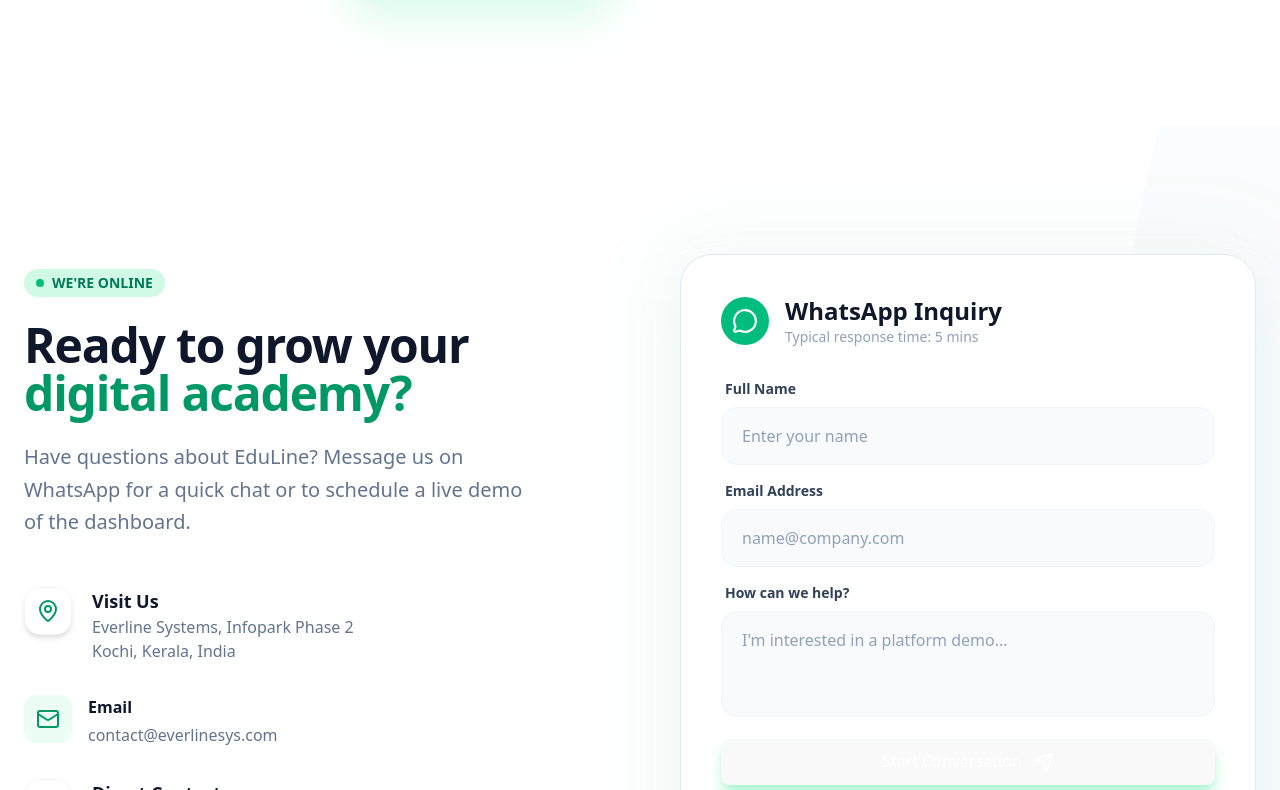
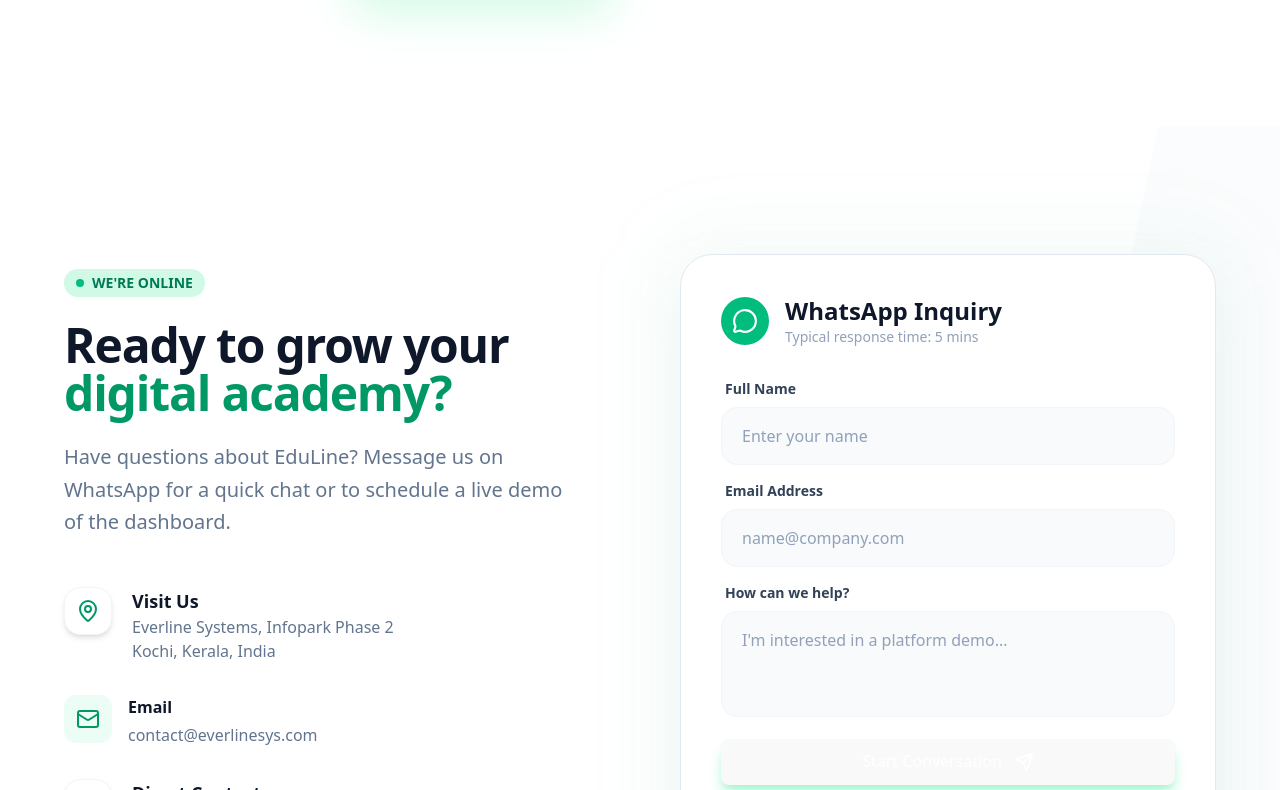
Before and after one commit to everlinesys/eduline, a React (Vite) app: page / in a window 1280 px wide. Shown: the part 10790-11580 px from the top of the page. Built offline with nearby package versions, Linux system fonts and the light colour scheme.

Commit message:
basic price change-

```diff
--- a/src/components/Contact.jsx
+++ b/src/components/Contact.jsx
@@ -15,7 +15,7 @@
     };
 
     return (
-        <section className="relative py-32 bg-white overflow-hidden" id="Contact">
+        <section className="relative py-32 md:px-10 bg-white overflow-hidden" id="Contact">
             {/* Background Accent */}
             <div className="absolute top-0 right-0 w-1/3 h-full bg-slate-50/50 -skew-x-12 translate-x-1/2 pointer-events-none" />
 
```
